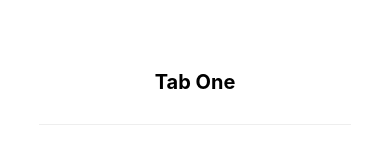
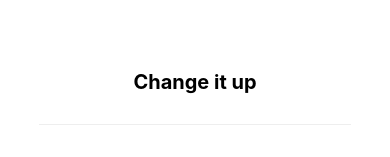
Before and after one commit to alexadamovic/mind.set, a React Native app in the folder mind.set/: screen /TabOne in a window 390 px wide. Shown: the part 212-369 px from the top of the page. Built offline with nearby package versions, Linux system fonts and the light colour scheme; what expo-linking would draw is missing.

Commit message:
Begin studying workflow

```diff
--- a/mind.set/screens/TabOneScreen.tsx
+++ b/mind.set/screens/TabOneScreen.tsx
@@ -7,7 +7,7 @@
 export default function TabOneScreen({ navigation }: RootTabScreenProps<'TabOne'>) {
   return (
     <View style={styles.container}>
-      <Text style={styles.title}>Tab One</Text>
+      <Text style={styles.title}>Change it up</Text>
       <View style={styles.separator} lightColor="#eee" darkColor="rgba(255,255,255,0.1)" />
       <EditScreenInfo path="/screens/TabOneScreen.tsx" />
     </View>
--- a/mind.set/screens/TabTwoScreen.tsx
+++ b/mind.set/screens/TabTwoScreen.tsx
@@ -6,7 +6,7 @@
 export default function TabTwoScreen() {
   return (
     <View style={styles.container}>
-      <Text style={styles.title}>Tab Two</Text>
+      <Text style={styles.title}>Hello world</Text>
       <View style={styles.separator} lightColor="#eee" darkColor="rgba(255,255,255,0.1)" />
       <EditScreenInfo path="/screens/TabTwoScreen.tsx" />
     </View>
```
Also changed, not shown: 1 other file (tests, documents, lock files or other folders).
